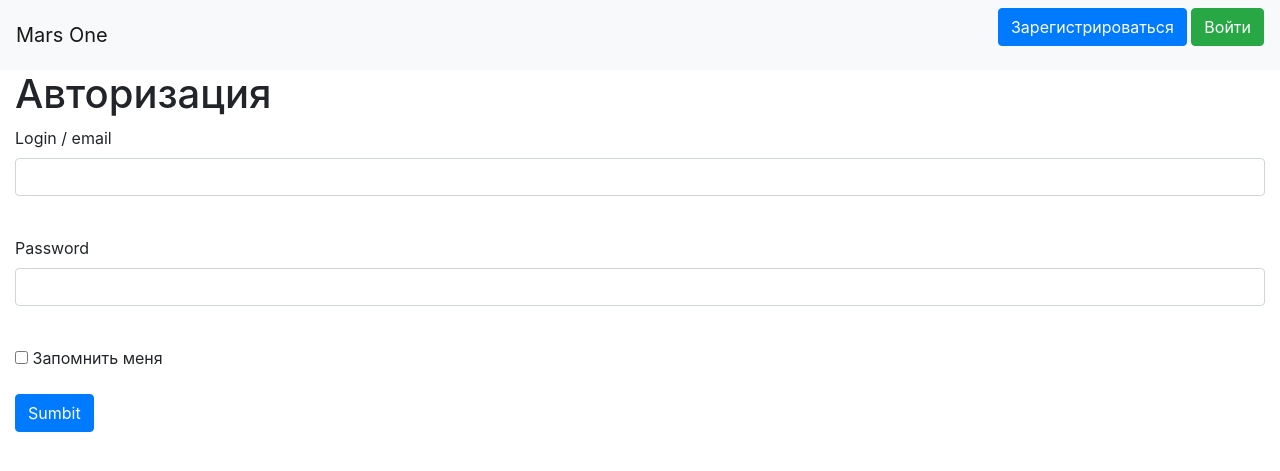
After one commit to esgalimov/flask_3, a Flask app: template templates/login.html in a window 1280 px wide. The commit adds this page. Shown: the top 471 px of the page. Run offline with Flask 2, Linux system fonts and the light colour scheme; the template is opened without the code that fills it: values that come from a table or form of the project are taken from there, others are empty; some libraries are stand-ins or nearby versions.

Commit message:
WEB. Flask-sqlalchemy. Задача 1. Модель формы авторизации пользователя. login_form.py, main.py

```diff
--- a/data/users.py
+++ b/data/users.py
@@ -3,9 +3,10 @@ import sqlalchemy
 from .db_session import SqlAlchemyBase
 from sqlalchemy import orm
 from werkzeug.security import generate_password_hash, check_password_hash
+from flask_login import UserMixin
 
 
-class User(SqlAlchemyBase):
+class User(SqlAlchemyBase, UserMixin):
     __tablename__ = 'users'
 
     id = sqlalchemy.Column(sqlalchemy.Integer,
--- /dev/null
+++ b/forms/login_form.py
@@ -0,0 +1,11 @@
+from flask_wtf import FlaskForm
+from wtforms import PasswordField, SubmitField, BooleanField
+from wtforms.fields.html5 import EmailField
+from wtforms.validators import DataRequired
+
+
+class LoginForm(FlaskForm):
+    email = EmailField('Login / email', validators=[DataRequired()])
+    password = PasswordField('Password', validators=[DataRequired()])
+    remember_me = BooleanField('Запомнить меня')
+    submit = SubmitField('Sumbit')
--- a/main.py
+++ b/main.py
@@ -1,14 +1,17 @@
 from flask import Flask
-from flask import redirect
 from data import db_session
 from data.users import User
-from flask import render_template
+from flask import render_template, make_response, request, redirect
 from data.jobs import Jobs
 import datetime
 from forms.user import RegisterForm
+from forms.login_form import LoginForm
+from flask_login import LoginManager, login_user, logout_user, login_required
 
 
 app = Flask(__name__)
+login_manager = LoginManager()
+login_manager.init_app(app)
 app.config['SECRET_KEY'] = 'yandexlyceum_secret_key'
 
 
@@ -54,6 +57,34 @@ def login():
     return 'success'
 
 
+@login_manager.user_loader
+def load_user(user_id):
+    db_sess = db_session.create_session()
+    return db_sess.query(User).get(user_id)
+
+
+@app.route('/login', methods=['GET', 'POST'])
+def login():
+    form = LoginForm()
+    if form.validate_on_submit():
+        db_sess = db_session.create_session()
+        user = db_sess.query(User).filter(User.email == form.email.data).first()
+        if user and user.check_password(form.password.data):
+            login_user(user, remember=form.remember_me.data)
+            return redirect("/")
+        return render_template('login.html',
+                               message="Неправильный логин или пароль",
+                               form=form)
+    return render_template('login.html', title='Авторизация', form=form)
+
+
+@app.route('/logout')
+@login_required
+def logout():
+    logout_user()
+    return redirect("/")
+
+
 def main():
     db_session.global_init("db/blogs.db")
 
--- a/templates/base.html
+++ b/templates/base.html
@@ -15,6 +15,14 @@
     <nav class="navbar navbar-light bg-light">
         {% block navbar_cont %}{% endblock %}
         <a class="navbar-brand" href="#">Mars One</a>
+        {% if current_user.is_authenticated %}
+            <a class="navbar-brand" href="/logout">{{ current_user.name }}</a>
+        {% else %}
+            <p>
+                <a class="btn btn-primary " href="/register">Зарегистрироваться</a>
+                <a class="btn btn-success" href="/login">Войти</a>
+            </p>
+        {% endif %}
     </nav>
 </header>
 <!-- Begin page content -->
--- /dev/null
+++ b/templates/login.html
@@ -0,0 +1,29 @@
+{% extends "base.html" %}
+
+{% block content %}
+    <h1>Авторизация</h1>
+    <form action="" method="post">
+        {{ form.hidden_tag() }}
+        <p>
+            {{ form.email.label }}<br>
+            {{ form.email(class="form-control", type="email") }}<br>
+            {% for error in form.email.errors %}
+                <div class="alert alert-danger" role="alert">
+                    {{ error }}
+                </div>
+            {% endfor %}
+        </p>
+        <p>
+            {{ form.password.label }}<br>
+            {{ form.password(class="form-control", type="password") }}<br>
+            {% for error in form.password.errors %}
+                <div class="alert alert-danger" role="alert">
+                    {{ error }}
+                </div>
+            {% endfor %}
+        </p>
+        <p>{{ form.remember_me() }} {{ form.remember_me.label }}</p>
+        <p>{{ form.submit(type="submit", class="btn btn-primary") }}</p>
+        <div>{{ message }}</div>
+    </form>
+{% endblock %}
```
